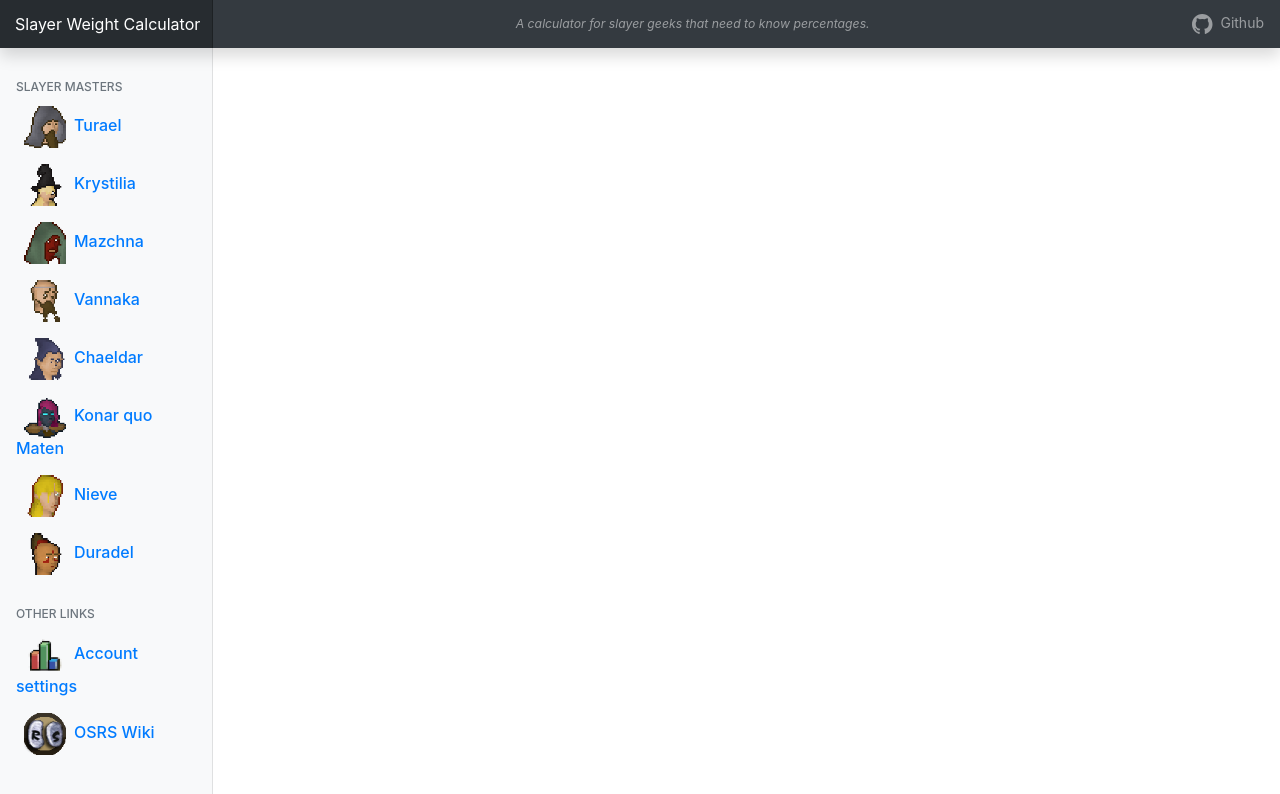
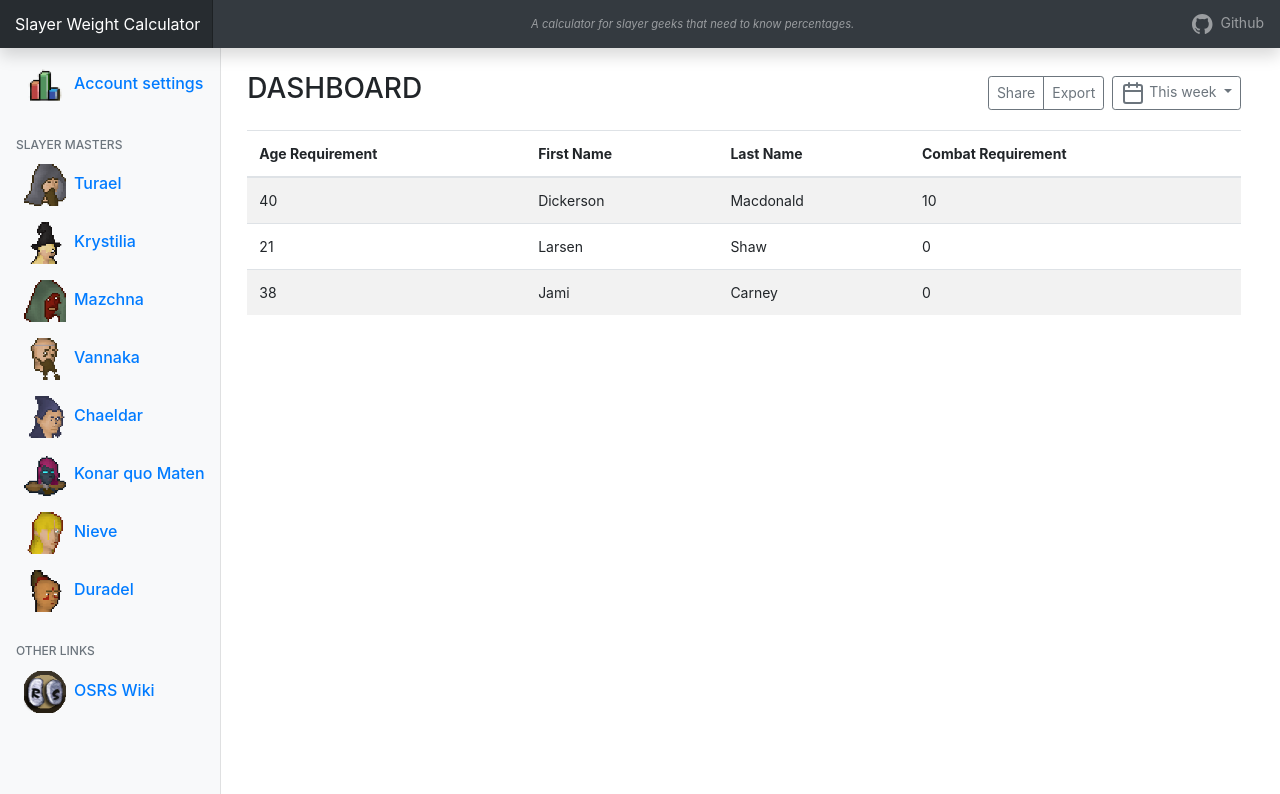
Before and after one commit to bartvdbraak/SlayerWeightCalculator, a Vue app: page / in a window 1280 px wide. Shown: the top 794 px of the page. Built offline with nearby package versions, Linux system fonts and the light colour scheme.

Commit message:
init parsing items in tables and filtering

```diff
--- a/package.json
+++ b/package.json
@@ -8,7 +8,7 @@
     "lint": "vue-cli-service lint"
   },
   "dependencies": {
-    "bootstrap": "4.4.1",
+    "bootstrap": "^4.4.1",
     "bootstrap-vue": "^2.3.0",
     "core-js": "^3.4.4",
     "vue": "^2.6.10"
@@ -19,7 +19,7 @@
     "@vue/cli-plugin-eslint": "^4.1.0",
     "@vue/cli-service": "^4.1.0",
     "babel-eslint": "^10.0.3",
-    "bootstrap": "^4.3.1",
+    "bootstrap": "^4.4.1",
     "eslint": "^5.16.0",
     "eslint-plugin-vue": "^5.0.0",
     "mutationobserver-shim": "^0.3.3",
--- a/src/App.vue
+++ b/src/App.vue
@@ -2,8 +2,8 @@
   <div id="app">
     <top-nav></top-nav>
     <div class="container-fluid">
-      <div class="row">
-        <left-nav></left-nav>
+      <div class="d-flex">
+        <left-nav class="flox-grow-1"></left-nav>
         <main-content></main-content>
       </div>
     </div>
@@ -11,9 +11,9 @@
 </template>
 
 <script>
-import MainContent from './components/MainContent.vue';
-import LeftNav from './components/LeftNav.vue';
-import TopNav from './components/TopNav.vue';
+import MainContent from './components/MainContent';
+import LeftNav from './components/LeftNav';
+import TopNav from './components/TopNav';
 
 export default {
 	name: 'app',
--- a/src/components/LeftNav.vue
+++ b/src/components/LeftNav.vue
@@ -1,6 +1,9 @@
 <template >
-    <nav class="col-md-2 d-none d-md-block bg-light sidebar">
+    <nav class="bg-light sidebar">
         <div class="sidebar-sticky">
+            <ul class="nav flex-column mb-2">
+                <NavItem v-for="link in links" :key="link.id" :title="link.title" :id="link.id" :icon_url="link.icon"/>
+            </ul>
             <h6 class="sidebar-heading d-flex justify-content-between align-items-center px-3 mt-4 mb-1 text-muted">
                 <span>Slayer Masters</span>
             </h6>
@@ -28,13 +31,16 @@ export default {
 	},
 	data() {
 		return {
-			masters: master_json.masters,
-			extraLinks: [
+		    links: [
 				{
 					id: 100,
 					icon: 'hiscores.png',
 					title: 'Account settings',
 				},
+			],
+			masters: master_json.masters,
+			extraLinks: [
+
 				{
 					id: 101,
 					icon: 'osrswiki.png',
--- a/src/components/MainContent.vue
+++ b/src/components/MainContent.vue
@@ -1,11 +1,16 @@
 <template>
-  <main class="col-md-9 ml-sm-auto col-lg-10 px-4">
+  <main role="main" class="ml-sm-auto col-lg-10 px-4">
+    <section-content></section-content>
   </main>
 </template>
 
 <script>
+import SectionContent from "./TableSection";
 export default {
 	name: 'MainContent',
+	components: {
+	  SectionContent,
+	},
 	props: {
 		headerText: String
 	}
@@ -13,5 +18,13 @@ export default {
 </script>
 
 <style scoped>
+  [role="main"] {
+    padding-top: 133px; /* Space for fixed navbar */
+  }
 
+  @media (min-width: 768px) {
+    [role="main"] {
+      padding-top: 48px; /* Space for fixed navbar */
+    }
+  }
 </style>
--- /dev/null
+++ b/src/components/TableSection.vue
@@ -0,0 +1,62 @@
+<template>
+    <section>
+        <div class="d-flex justify-content-between flex-wrap flex-md-nowrap align-items-center pt-3 pb-2 my-2">
+            <h1 class="h3 text-uppercase">Dashboard</h1>
+            <div class="btn-toolbar mb-2 mb-md-0">
+                <div class="btn-group mr-2">
+                    <button type="button" class="btn btn-sm btn-outline-secondary">Share</button>
+                    <button type="button" class="btn btn-sm btn-outline-secondary">Export</button>
+                </div>
+                <button type="button" class="btn btn-sm btn-outline-secondary dropdown-toggle">
+                    <svg xmlns="http://www.w3.org/2000/svg" width="24" height="24" viewBox="0 0 24 24" fill="none" stroke="currentColor" stroke-width="2" stroke-linecap="round" stroke-linejoin="round" class="feather feather-calendar"><rect x="3" y="4" width="18" height="18" rx="2" ry="2"></rect><line x1="16" y1="2" x2="16" y2="6"></line><line x1="8" y1="2" x2="8" y2="6"></line><line x1="3" y1="10" x2="21" y2="10"></line></svg>
+                    This week
+                </button>
+            </div>
+        </div>
+        <div class="table-responsive">
+            <b-table striped hover :items="filtered_items"></b-table>
+        </div>
+    </section>
+</template>
+
+<script>
+
+export default {
+	name: "TableSection",
+	props: {
+	    tableData: Object,
+	},
+	data() {
+		return {
+		    total_weight: 100,
+			items: [
+				{ age_requirement: 40, first_name: 'Dickerson', last_name: 'Macdonald', combat_requirement: 10 },
+				{ age_requirement: 21, first_name: 'Larsen', last_name: 'Shaw', combat_requirement: 0 },
+				{ age_requirement: 89, first_name: 'Geneva', last_name: 'Wilson', combat_requirement: 50 },
+				{ age_requirement: 38, first_name: 'Jami', last_name: 'Carney', combat_requirement: 0 }
+			],
+			filters: {
+				age: 35,
+				combat_level: 49,
+			},
+			filtered_items: [],
+		}
+	},
+	methods: {
+	    filterData() {
+			// this.filtered_items = this.items.filter(item => item.last_name.includes('Carney'));
+
+			this.filtered_items = this.items.filter(item => item.combat_requirement < this.filters.combat_level);
+			console.log(this.filtered_items)
+		},
+	},
+	mounted() {
+	    this.filterData();
+	},
+
+}
+</script>
+
+<style scoped>
+
+</style>
--- a/src/components/TopNav.vue
+++ b/src/components/TopNav.vue
@@ -1,5 +1,5 @@
 <template>
-    <nav class="navbar navbar-dark fixed-top bg-dark flex-md-nowrap p-0 shadow " role="navigation" aria-label="main navigation">
+    <nav class="navbar navbar-dark fixed-top bg-dark flex-md-nowrap p-0 shadow  " role="navigation" aria-label="main navigation">
         <a class="navbar-brand col-sm-3 col-md-2 mr-0" href="#">Slayer Weight Calculator</a>
 
         <small class="text-white-50 font-italic">A calculator for slayer geeks that need to know percentages.</small>
```
